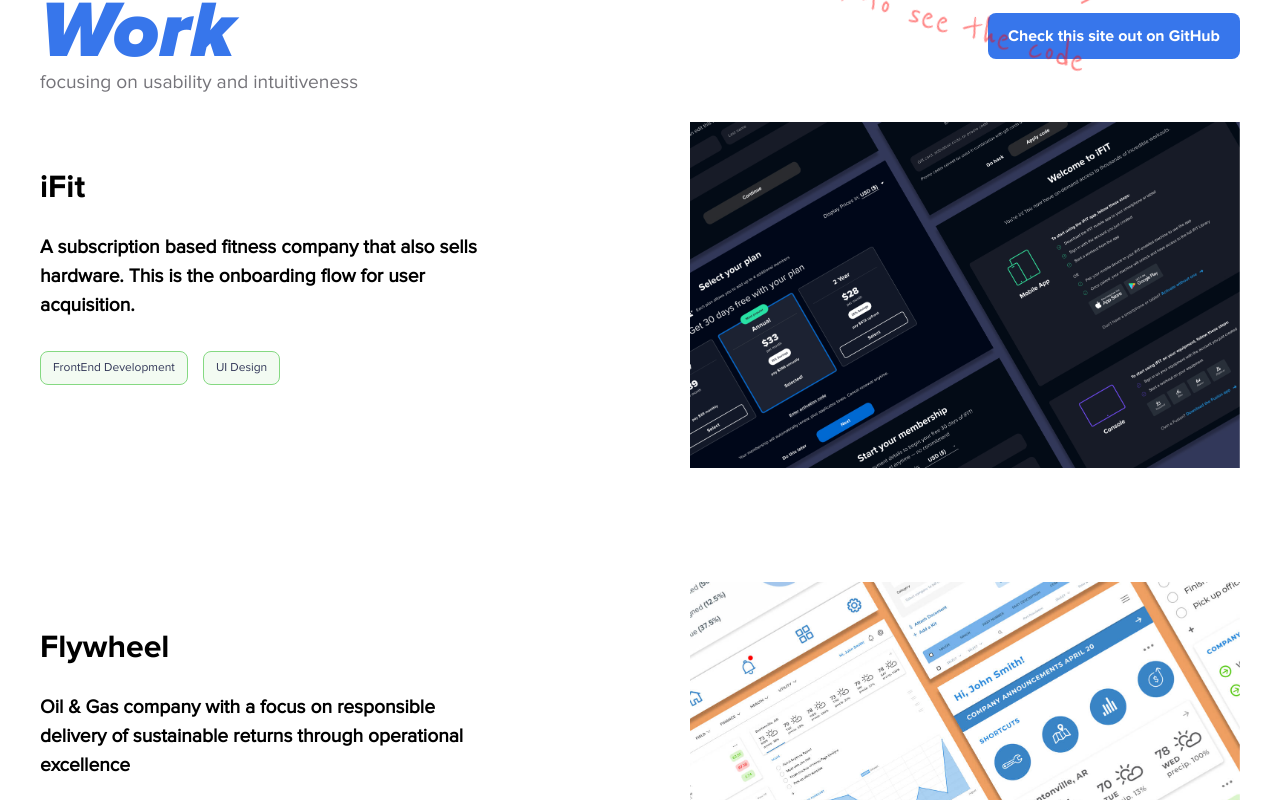
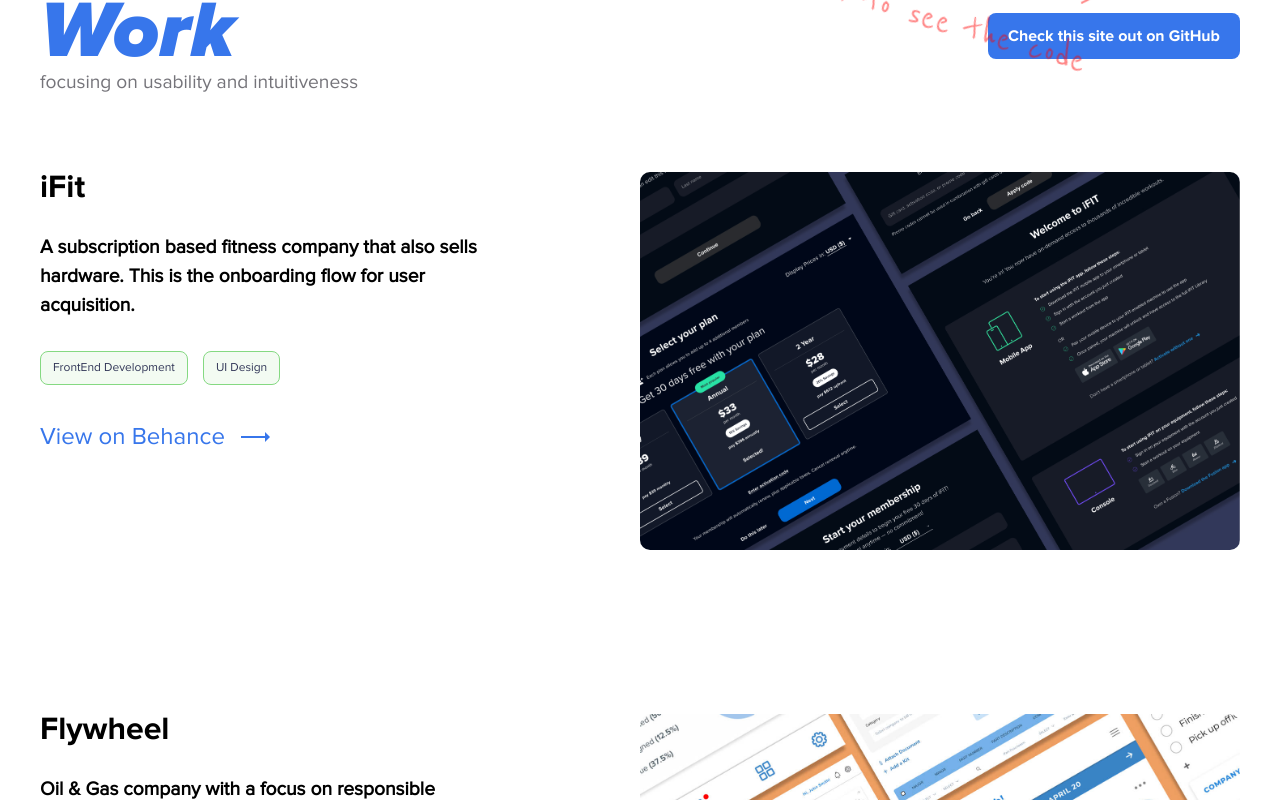
Before and after one commit to morganramsey08/portfolio, a React (Create React App) app: page / in a window 1280 px wide. Shown: the part 1640-2440 px from the top of the page. Built offline with nearby package versions, Linux system fonts and the light colour scheme.

Commit message:
change favicon and add portfolio links

```diff
--- a/src/components/work/data.js
+++ b/src/components/work/data.js
@@ -9,7 +9,7 @@
     Description:
       "A subscription based fitness company that also sells hardware.  This is the onboarding flow for user acquisition.",
     Tags: ["FrontEnd Development", "UI Design"],
-    Behance: "https://behance.com",
+    Behance: "https://www.behance.net/gallery/158929219/iFit-Onboarding-Flow",
     img: ifitImage,
     alt: "Onboarding flow for iFit",
   },
@@ -19,7 +19,7 @@
     Description:
       "Oil & Gas company with a focus on responsible delivery of sustainable returns through operational excellence",
     Tags: ["FrontEnd Development", "UI Design", "UX Research"],
-    Behance: "https://behance.com",
+    Behance: "https://www.behance.net/gallery/158931125/Flywheel-Energy",
     img: flywheelImage,
   },
   {
@@ -33,7 +33,7 @@
       "UX Research",
       "Project Management",
     ],
-    Behance: "https://behance.com",
+    Behance: "https://www.behance.net/gallery/158931915/WeGoLook?",
     img: wegolookImage,
   },
 ];
--- a/src/components/work/index.scss
+++ b/src/components/work/index.scss
@@ -6,7 +6,7 @@
   padding: 0 40px;
 
   @include for-phone-only {
-    margin-top: 0;
+    margin: 0 auto;
     padding: 50px 20px;
   }
 
@@ -150,12 +150,11 @@
       }
 
       .port-image {
-        height: 350px;
-        max-width: 550px;
         width: 100%;
 
         @include for-phone-only {
-          margin: 0px 0 50px auto;
+          height: auto;
+          margin: 0 0 0 auto;
         }
 
         @include for-tablet-portrait-up {
@@ -163,10 +162,11 @@
         }
 
         @include for-tablet-portrait-up {
-          margin: -50px 0 100px auto;
+          margin: 0px 0 100px auto;
         }
 
         img {
+          border-radius: 10px;
           max-width: 100%;
         }
       }
@@ -216,6 +216,10 @@
             width: 30px;
           }
         }
+
+        @include for-phone-only {
+          margin: 20px 0;
+        }
       }
     }
   }
--- a/src/components/work/index.tsx
+++ b/src/components/work/index.tsx
@@ -49,9 +49,14 @@
                     );
                   })}
                 </div>
-                {/* <a href={item.Behance} className="behance-link">
+                <a
+                  href={item.Behance}
+                  className="behance-link"
+                  target="_blank"
+                  rel="noreferrer"
+                >
                   View on Behance
-                </a> */}
+                </a>
               </div>
               <div className="port-image">
                 <img src={item.img} alt={item.alt} />
```
Also changed, not shown: src/img/portfolio/wegolook-website.jpg, 1 other file (tests, documents, lock files or other folders).
